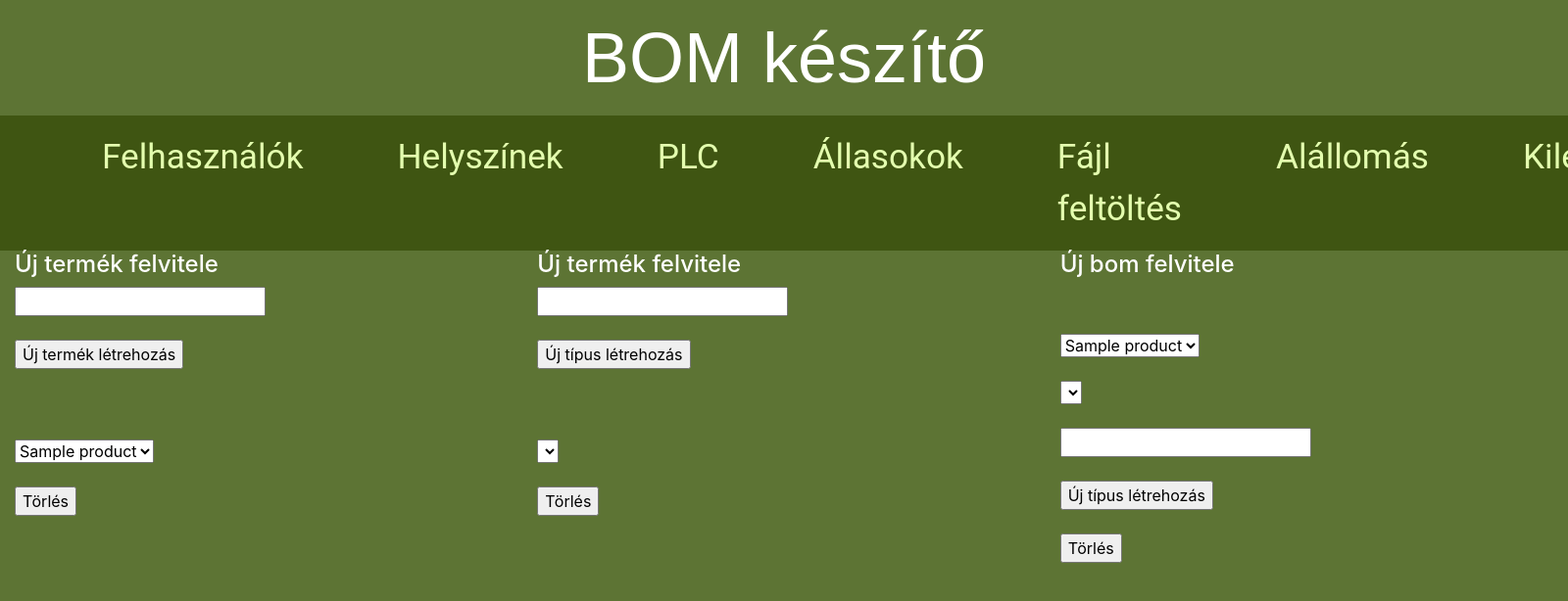
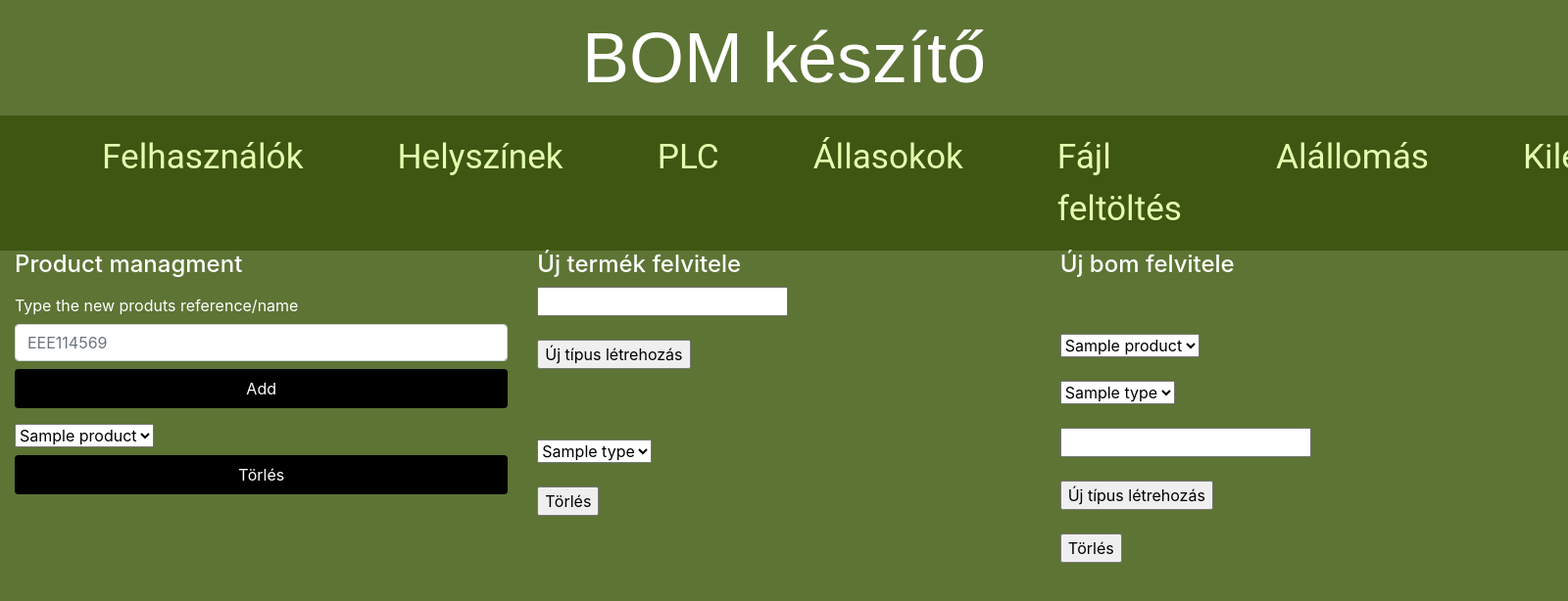
Before and after one commit to Wold0110/BOM-Checker, a PHP site: page /admin/index.php in a window 1600 px wide; the page is wider, and only the part inside the window is pictured. Shown: the top 614 px of that part at 98% size. Run offline with PHP 8.4, Linux system fonts and the light colour scheme; tables that the repository leaves empty or names only in its code hold one stand-in row (values such as "Sample post"); data that the repository does not hold is empty.

Commit message:
form tidying

```diff
--- a/admin/color.css
+++ b/admin/color.css
@@ -50,26 +50,28 @@
 table.table{
     color:#ffffff;
 }
+input.btn-block{
+    margin: 0px;
+    margin-top: 1vh;
+    padding: 0px;
+}
 input.btn-primary{
-    background-color: #5d7434;
-    background-image: url("../images/button.png");
+    background-color: black;
     background-repeat: no-repeat;
     background-size: 100% 5vh;
     color:white;
 }
 input.btn-primary:hover{
-    background-color: #5d7434;
-    color:#E4FFAF;
+    background-color:#99cf2c;
+    color:black;
 }
 a.btn-primary{
-    background-color: #5d7434;
-    background-image: url("../images/button.png");
+
     background-repeat: no-repeat;
     background-size: 100% 5vh;
     color:white;
 }
 a.btn-primary:hover{
-    background-color: #5d7434;
     color:#E4FFAF;
 }
 
--- a/admin/index.php
+++ b/admin/index.php
@@ -11,110 +11,10 @@
     <!-- css -->
     <link href="style.css" rel="stylesheet" type="text/css" media="screen">
     <link href="color.css" rel="stylesheet" type="text/css" media="screen">
-    <script>
-        function prod(action){
-            switch(action){
-                case 'new':
-                    var newname = document.getElementById("newprod").value;
-                    var msg = "op=new&name="+newname;
-                    xmlhttp = new XMLHttpRequest();
-                    xmlhttp.onreadystatechange = function() {
-                        if (this.readyState == 4 && this.status == 200) {
-                            var msg = this.responseText;
-                            console.log(msg);
-                        }
-                    };
-                    xmlhttp.open("POST","prod_ajax.php",true);
-                    xmlhttp.setRequestHeader("Content-type", "application/x-www-form-urlencoded");
-                    xmlhttp.send(msg);
 
-                    break;
-                case 'del':
-                    var todel = document.getElementById("oldprod").value;
-                    var msg = "op=del&id="+todel;
-                    xmlhttp = new XMLHttpRequest();
-                    xmlhttp.onreadystatechange = function() {
-                        if (this.readyState == 4 && this.status == 200) {
-                            var msg = this.responseText;
-                            console.log(msg);
-                        }
-                    };
-                    xmlhttp.open("POST","prod_ajax.php",true);
-                    xmlhttp.setRequestHeader("Content-type", "application/x-www-form-urlencoded");
-                    xmlhttp.send(msg);
-                    break;
-            }
-        }
-        function parttype(action){
-            switch(action){
-                case 'new':
-                    var newname = document.getElementById("newpart").value;
-                    var msg = "op=new&name="+newname;
-                    xmlhttp = new XMLHttpRequest();
-                    xmlhttp.onreadystatechange = function() {
-                        if (this.readyState == 4 && this.status == 200) {
-                            var msg = this.responseText;
-                            console.log(msg);
-                        }
-                    };
-                    xmlhttp.open("POST","part_ajax.php",true);
-                    xmlhttp.setRequestHeader("Content-type", "application/x-www-form-urlencoded");
-                    xmlhttp.send(msg);
+    <!-- custom css -->
+    <script src="js/ajax.js"></script>
 
-                    break;
-                case 'del':
-                    var todel = document.getElementById("oldpart").value;
-                    var msg = "op=del&id="+todel;
-                    xmlhttp = new XMLHttpRequest();
-                    xmlhttp.onreadystatechange = function() {
-                        if (this.readyState == 4 && this.status == 200) {
-                            var msg = this.responseText;
-                            console.log(msg);
-                        }
-                    };
-                    xmlhttp.open("POST","part_ajax.php",true);
-                    xmlhttp.setRequestHeader("Content-type", "application/x-www-form-urlencoded");
-                    xmlhttp.send(msg);
-                    break;
-            }
-        }
-
-        function bom(action){
-            var prod = document.getElementById("bom_prod").value;
-            var type = document.getElementById("bom_type").value;
-            var name = document.getElementById("bom_name").value;
-
-            switch(action){
-                case 'new':
-                    var msg = "op=new&prod="+prod+"&type="+type+"&name="+name;
-                    xmlhttp = new XMLHttpRequest();
-                    xmlhttp.onreadystatechange = function() {
-                        if (this.readyState == 4 && this.status == 200) {
-                            var msg = this.responseText;
-                            console.log(msg);
-                        }
-                    };
-                    xmlhttp.open("POST","bom_ajax.php",true);
-                    xmlhttp.setRequestHeader("Content-type", "application/x-www-form-urlencoded");
-                    xmlhttp.send(msg);
-
-                    break;
-                case 'del':
-                    var msg = "op=del&prod="+prod+"&type="+type+"&name="+name;
-                    xmlhttp = new XMLHttpRequest();
-                    xmlhttp.onreadystatechange = function() {
-                        if (this.readyState == 4 && this.status == 200) {
-                            var msg = this.responseText;
-                            console.log(msg);
-                        }
-                    };
-                    xmlhttp.open("POST","bom_ajax.php",true);
-                    xmlhttp.setRequestHeader("Content-type", "application/x-www-form-urlencoded");
-                    xmlhttp.send(msg);
-                    break;
-            }
-        }
-    </script>
     <title>Főoldal</title>
 </head>
 <body>
@@ -149,17 +49,15 @@
         <div class="row">
             <!-- products -->
             <div class="col-4">
-                <h4>Új termék felvitele</h4>
-                <input type="text" name="newprod" id="newprod">
-                <br>
-                <br>
-                <input type="button" value="Új termék létrehozás" onclick="prod('new')">
-
-                <br>
-                <br>
-                <br>
-                <br>
-                <select name="oldprod" id="oldprod">
+                <form>
+                    <h4>Product managment</h4>
+                    <div class="form-group">
+                        <label class="col-form-label" for="newprod">Type the new produts reference/name</label>
+                        <input class="form-control" placeholder="EEE114569" type="text" name="newprod" id="newprod">
+                        <input class="form-control btn btn-primary btn-block" type="button" value="Add" onclick="prod('new')">
+                    </div>
+                    <div class="form-group">
+                        <select class="form-select" name="oldprod" id="oldprod">
                         <?php
                             require_once("sql.php");
                             $sql = "SELECT `id`,`name` FROM quality_web.products;";
@@ -168,11 +66,11 @@
                                 echo "<option value='".$row['id']."' id='prod".$row['id']."'>".$row['name']."</option>";
                             }
                         ?>
+
+                        <input class="form-control btn btn-primary btn-block" type="button" value="Törlés" onclick="prod('del')">
                         </select>
-                <br>
-                <br>
-                <input type="button" value="Törlés" onclick="prod('del')">
-
+                    </div>
+                </form>
             </div>
 
             <!-- parts -->
--- /dev/null
+++ b/admin/js/ajax.js
@@ -0,0 +1,102 @@
+function prod(action){
+    switch(action){
+        case 'new':
+            var newname = document.getElementById("newprod").value;
+            var msg = "op=new&name="+newname;
+            xmlhttp = new XMLHttpRequest();
+            xmlhttp.onreadystatechange = function() {
+                if (this.readyState == 4 && this.status == 200) {
+                    var msg = this.responseText;
+                    console.log(msg);
+                }
+            };
+            xmlhttp.open("POST","prod_ajax.php",true);
+            xmlhttp.setRequestHeader("Content-type", "application/x-www-form-urlencoded");
+            xmlhttp.send(msg);
+
+            break;
+        case 'del':
+            var todel = document.getElementById("oldprod").value;
+            var msg = "op=del&id="+todel;
+            xmlhttp = new XMLHttpRequest();
+            xmlhttp.onreadystatechange = function() {
+                if (this.readyState == 4 && this.status == 200) {
+                    var msg = this.responseText;
+                    console.log(msg);
+                }
+            };
+            xmlhttp.open("POST","prod_ajax.php",true);
+            xmlhttp.setRequestHeader("Content-type", "application/x-www-form-urlencoded");
+            xmlhttp.send(msg);
+            break;
+    }
+}
+function parttype(action){
+    switch(action){
+        case 'new':
+            var newname = document.getElementById("newpart").value;
+            var msg = "op=new&name="+newname;
+            xmlhttp = new XMLHttpRequest();
+            xmlhttp.onreadystatechange = function() {
+                if (this.readyState == 4 && this.status == 200) {
+                    var msg = this.responseText;
+                    console.log(msg);
+                }
+            };
+            xmlhttp.open("POST","part_ajax.php",true);
+            xmlhttp.setRequestHeader("Content-type", "application/x-www-form-urlencoded");
+            xmlhttp.send(msg);
+
+            break;
+        case 'del':
+            var todel = document.getElementById("oldpart").value;
+            var msg = "op=del&id="+todel;
+            xmlhttp = new XMLHttpRequest();
+            xmlhttp.onreadystatechange = function() {
+                if (this.readyState == 4 && this.status == 200) {
+                    var msg = this.responseText;
+                    console.log(msg);
+                }
+            };
+            xmlhttp.open("POST","part_ajax.php",true);
+            xmlhttp.setRequestHeader("Content-type", "application/x-www-form-urlencoded");
+            xmlhttp.send(msg);
+            break;
+    }
+}
+
+function bom(action){
+    var prod = document.getElementById("bom_prod").value;
+    var type = document.getElementById("bom_type").value;
+    var name = document.getElementById("bom_name").value;
+
+    switch(action){
+        case 'new':
+            var msg = "op=new&prod="+prod+"&type="+type+"&name="+name;
+            xmlhttp = new XMLHttpRequest();
+            xmlhttp.onreadystatechange = function() {
+                if (this.readyState == 4 && this.status == 200) {
+                    var msg = this.responseText;
+                    console.log(msg);
+                }
+            };
+            xmlhttp.open("POST","bom_ajax.php",true);
+            xmlhttp.setRequestHeader("Content-type", "application/x-www-form-urlencoded");
+            xmlhttp.send(msg);
+
+            break;
+        case 'del':
+            var msg = "op=del&prod="+prod+"&type="+type+"&name="+name;
+            xmlhttp = new XMLHttpRequest();
+            xmlhttp.onreadystatechange = function() {
+                if (this.readyState == 4 && this.status == 200) {
+                    var msg = this.responseText;
+                    console.log(msg);
+                }
+            };
+            xmlhttp.open("POST","bom_ajax.php",true);
+            xmlhttp.setRequestHeader("Content-type", "application/x-www-form-urlencoded");
+            xmlhttp.send(msg);
+            break;
+    }
+}
--- a/admin/sql.php
+++ b/admin/sql.php
@@ -1,6 +1,6 @@
 <?php
     error_reporting(0);
-    $mysql = new mysqli("localhost","quality","Qu4l1ty");
+    $mysql = new mysqli("localhost","quality","Qu4l1ty","quality_web");
     if($mysql->connection_error){
         echo "Adatbázis hiba: ".$mysql->connect_error;
         die("Adatbázis hiba: ".$mysql->connect_error);
```
Also changed, not shown: 1 other file. Lines whose indentation alone changed are shown as unchanged.
